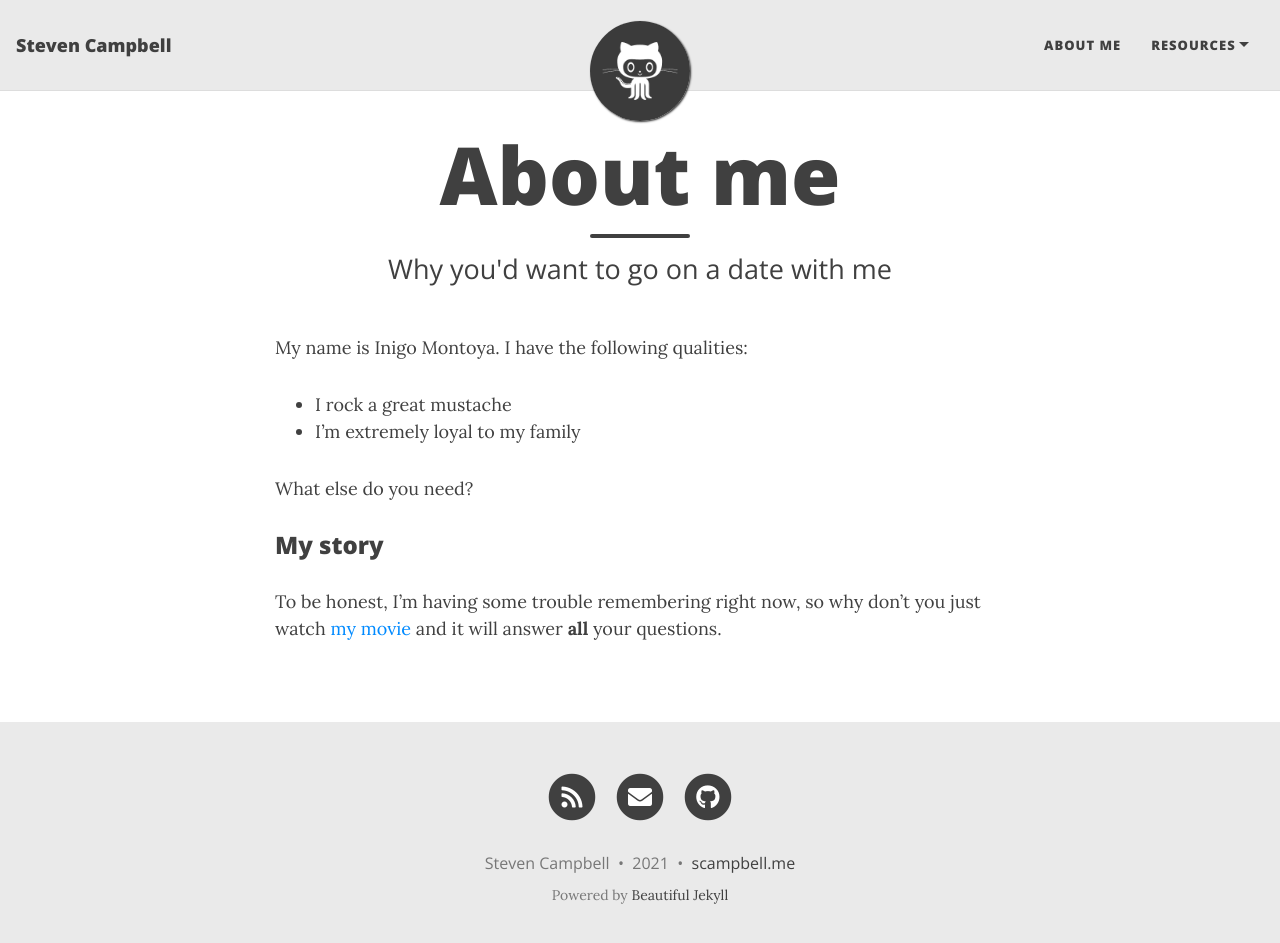
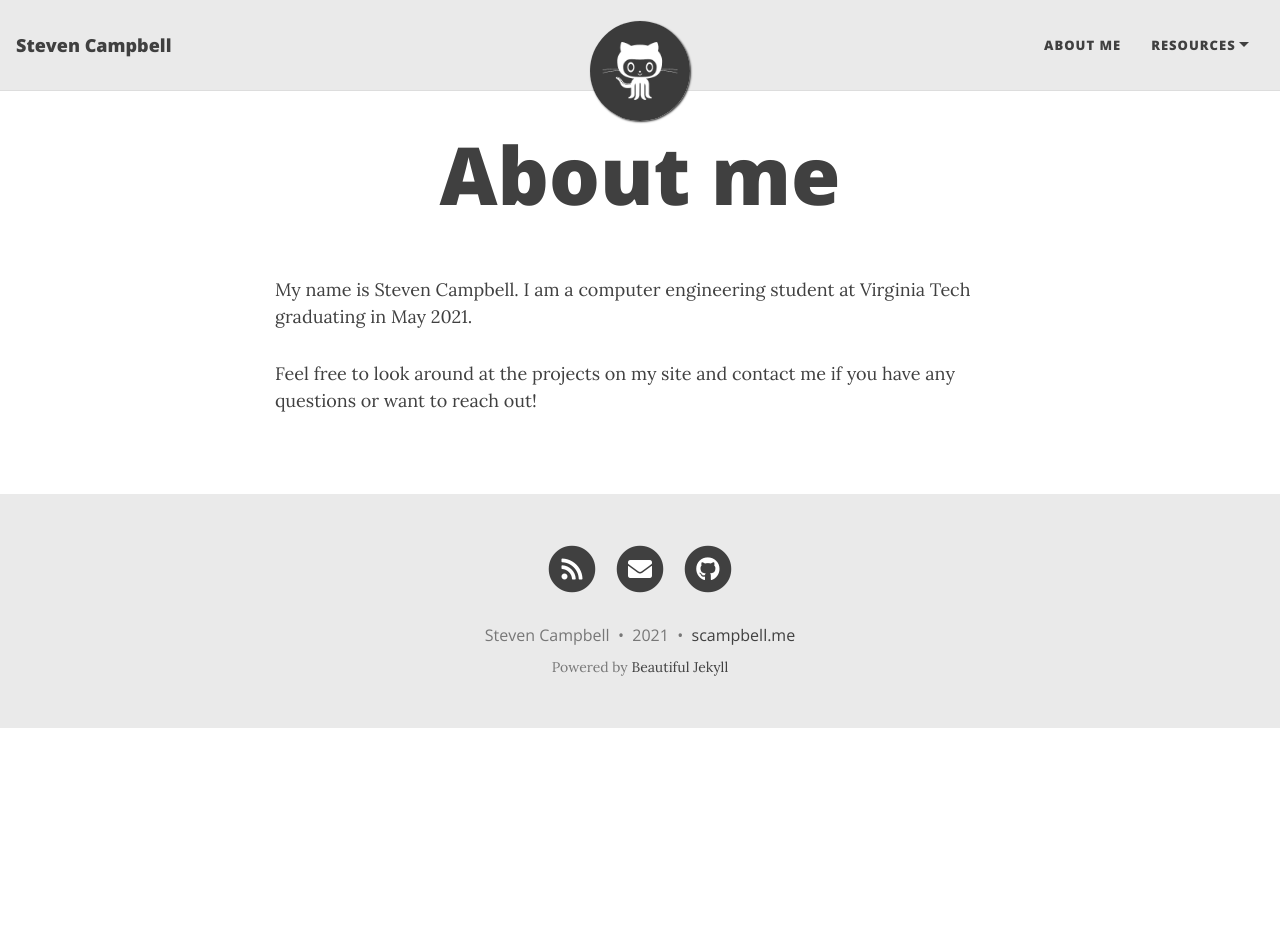
Before and after one commit to steven-campbell/mygithubpage, a Jekyll site: the page built from aboutme.md, in a window 1280 px wide and 956 px high. Shown: the top 943 px of the window. Built offline with Jekyll 4.4.1, drawn with Linux system fonts in a browser that asks for light colours; nearby versions of some CDN libraries.

Commit message:
Update aboutme.md

```diff
--- a/aboutme.md
+++ b/aboutme.md
@@ -1,16 +1,8 @@
 ---
 layout: page
 title: About me
-subtitle: Why you'd want to go on a date with me
 ---
 
-My name is Inigo Montoya. I have the following qualities:
+My name is Steven Campbell. I am a computer engineering student at Virginia Tech graduating in May 2021.
 
-- I rock a great mustache
-- I'm extremely loyal to my family
-
-What else do you need?
-
-### My story
-
-To be honest, I'm having some trouble remembering right now, so why don't you just watch [my movie](https://en.wikipedia.org/wiki/The_Princess_Bride_%28film%29) and it will answer **all** your questions.
+Feel free to look around at the projects on my site and contact me if you have any questions or want to reach out!
```
